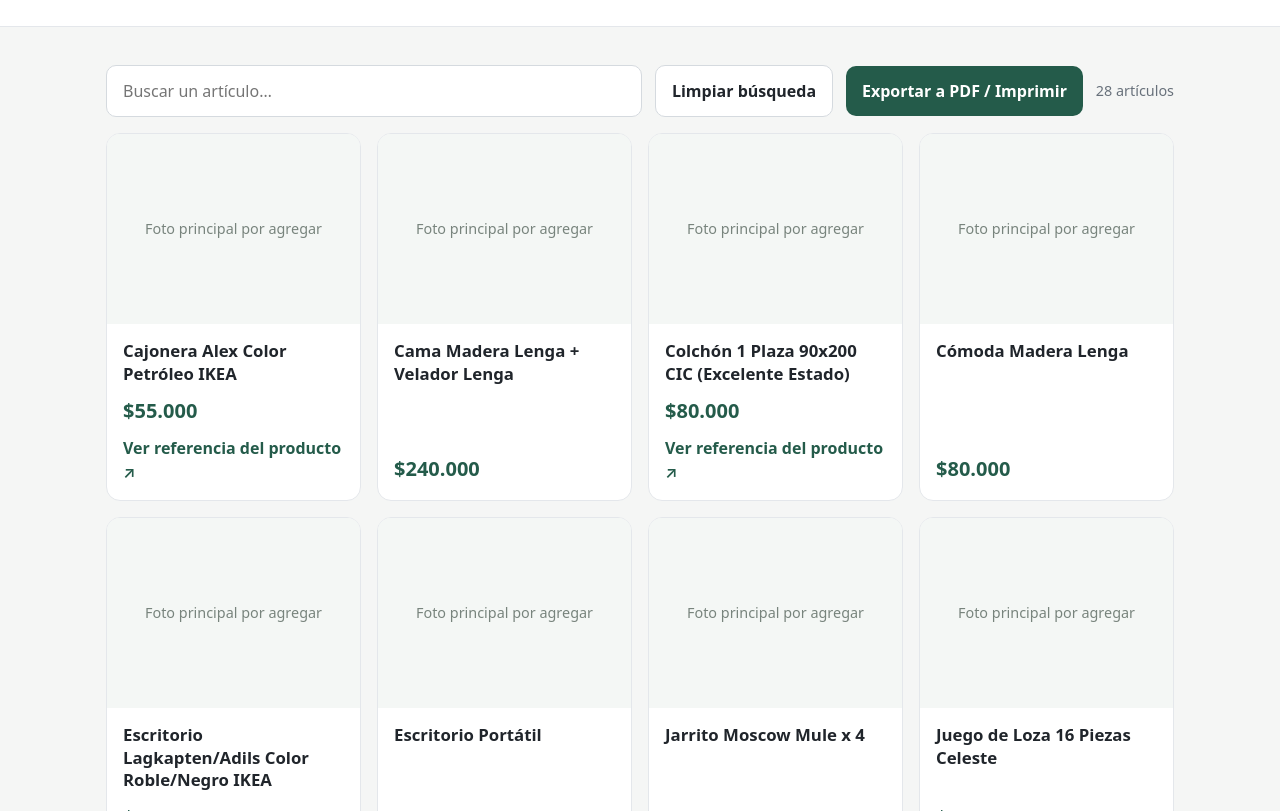
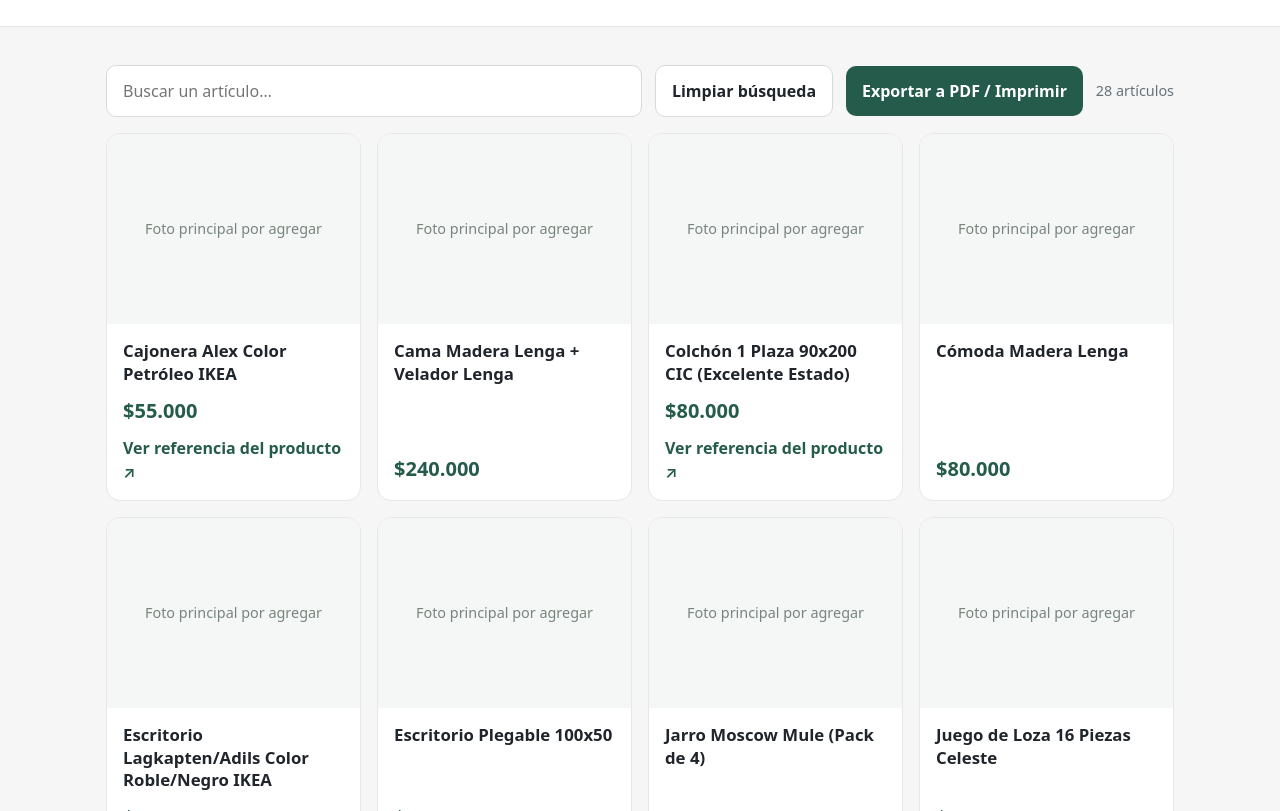
Before and after one commit to javieriturra/venta_comunidad, a plain HTML site: page index.html in a window 1280 px wide. Shown: the part 141-952 px from the top of the page. Drawn offline with Linux system fonts and the light colour scheme.

Commit message:
Update index.html

```diff
--- a/index.html
+++ b/index.html
@@ -119,14 +119,14 @@ const products = [
     "secondaryImages": []
   },
   {
-    "name": "Escritorio Portátil",
+    "name": "Escritorio Plegable 100x50",
     "price": "$15.000",
-    "link": "",
+    "link": "https://www.lider.cl/ip/home-office/escritorio-arrimo-100cm-plegable-chichome/07356461232335?channable=050ee66964003037333536343631323332333335f2&gclsrc=aw.ds&&utm_source=google&utm_medium=pmax&utm_campaign=walp_ce_cl_performance-max_conversion_pmax-ce-201_v2&utm_content=ce_pmax_llt_aon&gad_source=1&gad_campaignid=21981364026&gclid=Cj0KCQjwrvHWBhDKARIsABmp7h0PIyg4ui-G7AQ0qGJqy8gw5tTuIy-d1taTwEg1cpF1V8OXvk5NAZMaAk16EALw_wcB",
     "mainImage": "fotos/producto-06.jpg",
     "secondaryImages": []
   },
   {
-    "name": "Jarrito Moscow Mule x 4",
+    "name": "Jarro Moscow Mule (Pack de 4)",
     "price": "$16.000",
     "link": "",
     "mainImage": "fotos/producto-07.jpg",
@@ -238,9 +238,9 @@ const products = [
     "secondaryImages": []
   },
   {
-    "name": "Pisos Tolix Metal x 4",
-    "price": "$30.000",
-    "link": "",
+    "name": "Pisos Tolix Metal (Pack de 4)",
+    "price": "$20.000",
+    "link": "https://www.sillas.cl/products/pack-4-piso-tolix-75-cm?variant=53865944285491&country=CL&currency=CLP&utm_medium=product_sync&utm_source=google&utm_content=sag_organic&utm_campaign=sag_organic&gad_source=1&gad_campaignid=24094960239&gclid=Cj0KCQjwrvHWBhDKARIsABmp7h0YiQHC5EiiPkuqeRW3ZXJ4g8twTZPzmJXc7PtX0McSmBJkh5BtpvcaApbeEALw_wcB",
     "mainImage": "fotos/producto-23.jpg",
     "secondaryImages": []
   },
@@ -252,14 +252,14 @@ const products = [
     "secondaryImages": []
   },
   {
-    "name": "Sitial Roble 1",
+    "name": "Sitial Roble",
     "price": "$100.000",
     "link": "",
     "mainImage": "fotos/producto-25.jpg",
     "secondaryImages": []
   },
   {
-    "name": "Sitial Roble 2",
+    "name": "Sitial Roble",
     "price": "$100.000",
     "link": "",
     "mainImage": "fotos/producto-26.jpg",
```
